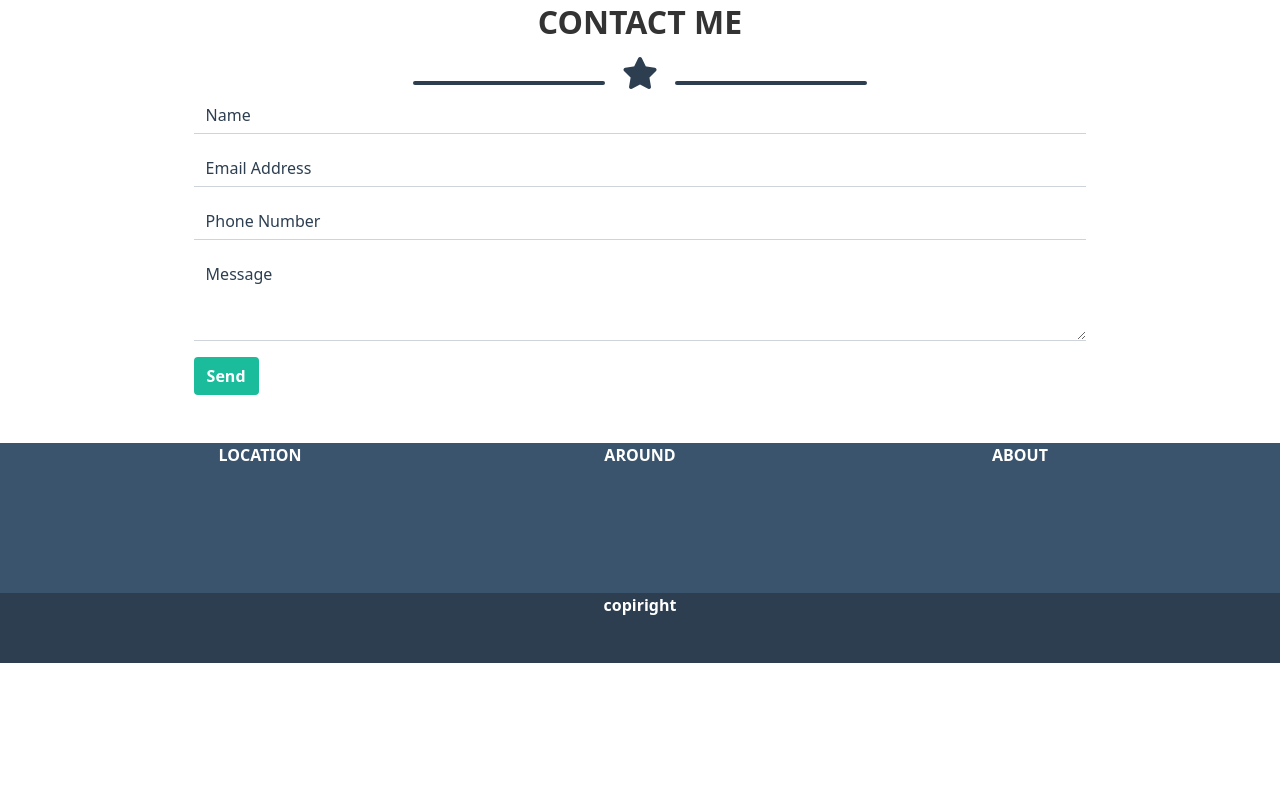
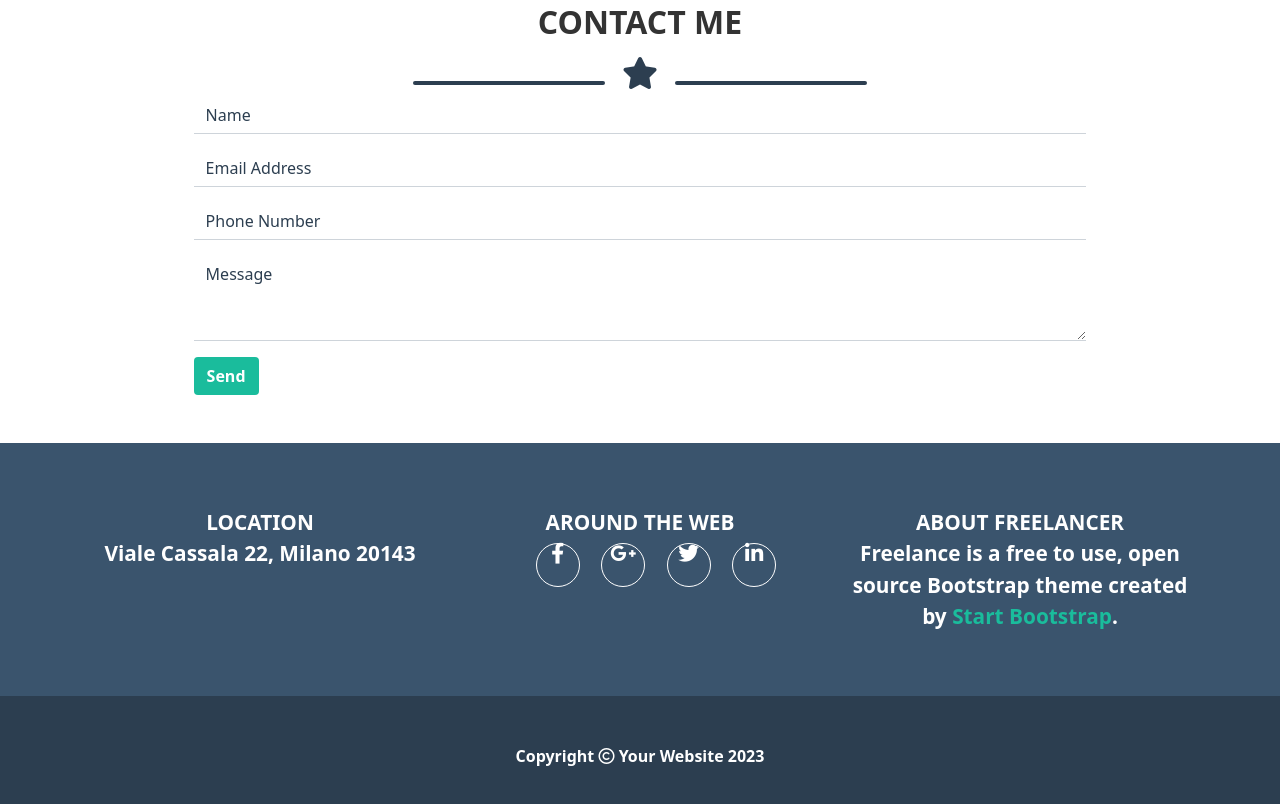
Before and after one commit to andreaconv/html-css-bootstrap-freelancer, a plain HTML site: page index.html in a window 1280 px wide. Shown: the part 1813-2617 px from the top of the page. Before the commit the page ends 2476 px from the top, so only its background shows below. Drawn offline with nearby package versions, Linux system fonts and the light colour scheme.

Commit message:
[edit] footer

```diff
--- a/css/style.css
+++ b/css/style.css
@@ -104,12 +104,31 @@ section .star{
   font-weight: bold;
 }
 
+/* FOOTER  */
+
 .footer_top{
+  font-size: 1.3rem;
   background-color: var(--blue-light);
-  height: 150px;
 }
 
-.footer_bottom{
+footer .footer_top .social ul li{
+  list-style: none;
+  display: inline-block;
+}
+
+footer .footer_top .social ul li a i{
+  color: white;
+  border: 1px solid white;
+  width: 44px;
+  aspect-ratio: 1 / 1;
+  border-radius: 50%;
+  margin: 0 0.5rem;
+}
+
+footer .footer_top .description span{
+  color: var(--acqua);
+}
+
+footer .footer_bottom{
   background-color: var(--blue-dark);
-  height: 70px;
 }
--- a/index.html
+++ b/index.html
@@ -203,23 +203,62 @@
 
   <footer>
 
-    <div class="footer_top">
+    <div class="footer_top py-5">
 
       <div class="container text-center">
+
         <div class="row row-cols-1 row-cols-md-3">
-          <div class="col">LOCATION</div>
-          <div class="col">AROUND</div>
-          <div class="col">ABOUT</div>
+
+          <div class="col py-3">
+            <div>LOCATION</div>
+            <span>Viale Cassala 22, Milano 20143</span>
+          </div>
+
+          <div class="col py-3">
+            <div>AROUND THE WEB</div>
+            <div class="social">
+              <!-- PROBLEMA:centrare verticalmente -->
+              <ul>
+                <li>
+                  <a href="#">
+                    <i class="fa-brands fa-facebook-f"></i>
+                  </a>
+                </li>
+                <li>
+                  <a href="#">
+                    <i class="fa-brands fa-google-plus-g"></i>
+                  </a>
+                </li>
+                <li>
+                  <a href="#">
+                    <i class="fa-brands fa-twitter"></i>
+                  </a>
+                </li>
+                <li>
+                  <a href="#">
+                    <i class="fa-brands fa-linkedin-in"></i>
+                  </a>
+                </li>
+              </ul>
+            </div>
+          </div>
+
+          <div class="col py-3">
+            <div>ABOUT FREELANCER</div>
+            <div class="description">Freelance is a free to use, open source Bootstrap theme created by <span>Start Bootstrap</span>.</div>
+          </div>
         </div>
       </div>
 
     </div>
 
-    <div class="footer_bottom">
+    <div class="footer_bottom py-5">
 
       <div class="container">
         <div class="row">
-          <div class="col text-center">copiright</div>
+          <div class="col text-center">
+            Copyright <i class="fa-regular fa-copyright"></i> Your Website 2023
+          </div>
         </div>
       </div>
 
@@ -227,14 +266,6 @@
 
   </footer>
 
-  <!-- <section>
-    SOCIAL
-    <i class="fa-brands fa-facebook-f"></i>
-    <i class="fa-brands fa-google-plus-g"></i>
-    <i class="fa-brands fa-twitter"></i>
-    <i class="fa-brands fa-linkedin-in"></i>
-  </section> -->
-
 
 </body>
 </html>
```
